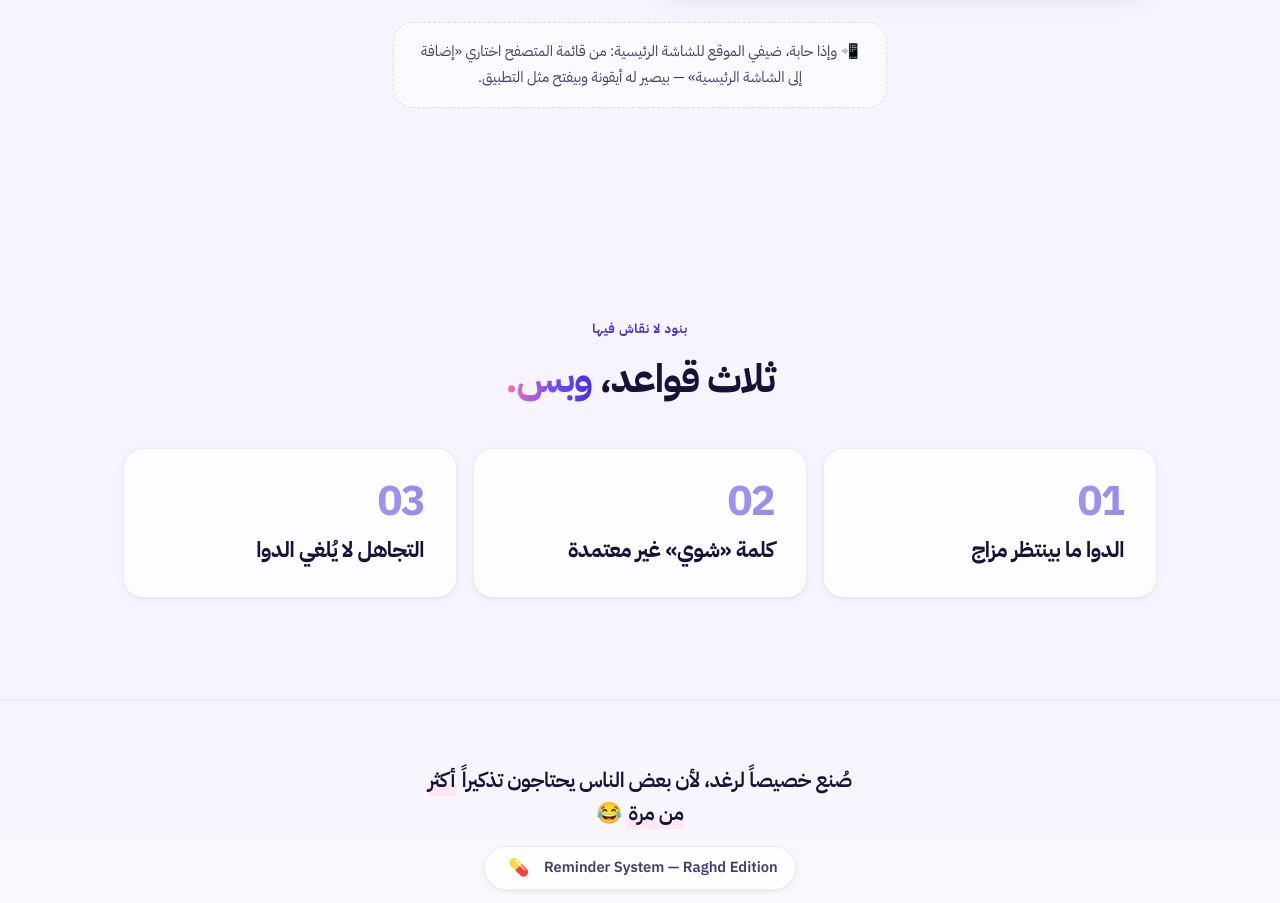
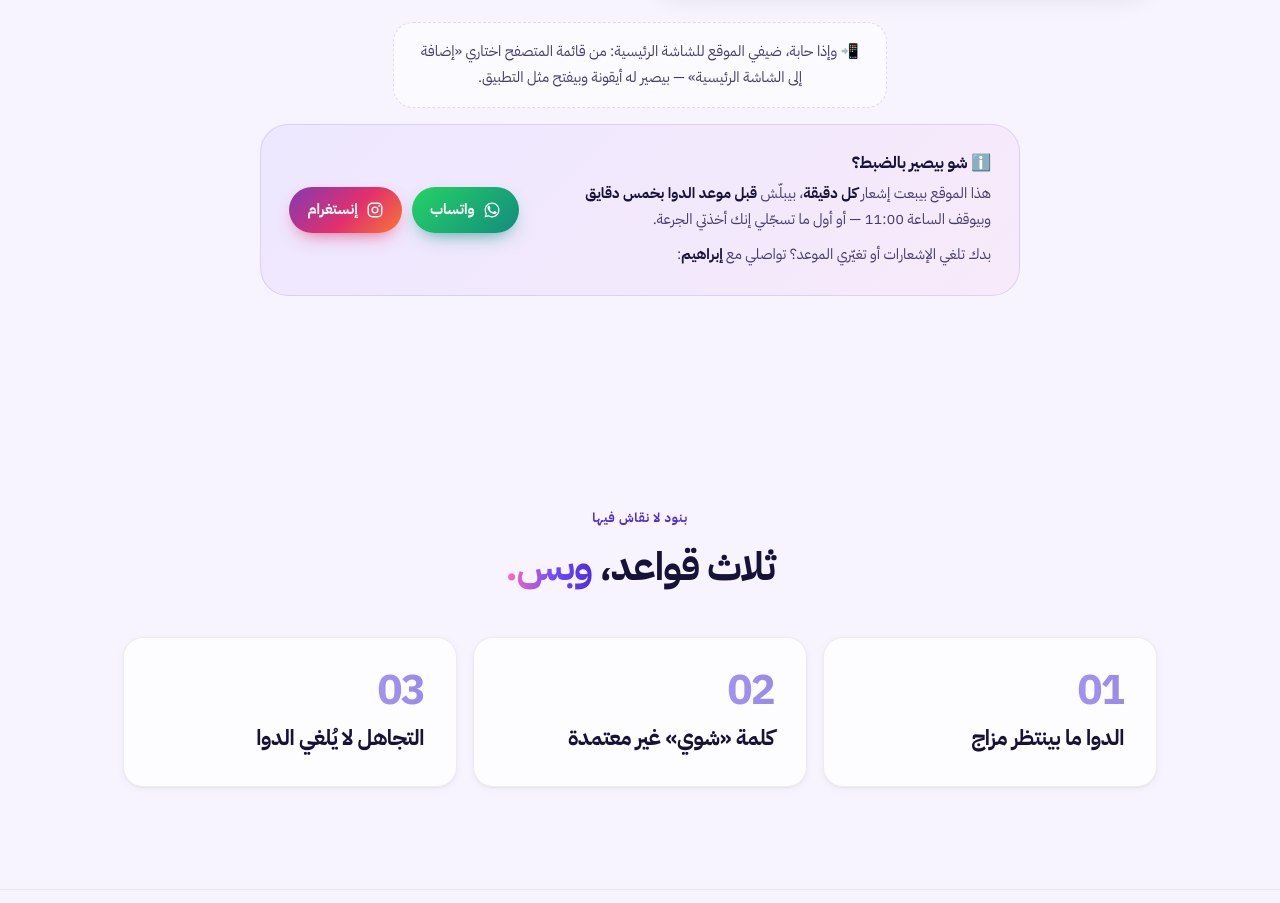
Before and after one commit to Znad-Odoo-DEV/raghad-reminder, an Astro site: page / in a window 1280 px wide. Shown: the part 2000-2903 px from the top of the page. Built offline with nearby package versions, Linux system fonts and the light colour scheme; Astro itself is replaced by a stand-in of ours.

Commit message:
إضافة شرح الإشعارات وروابط التواصل لإلغائها
قسم التذكير صار يوضّح أن الموقع يرسل إشعاراً كل دقيقة بدءاً من خمس دقائق
قبل الموعد، ويتوقف الساعة 11:00 أو فور تسجيل الجرعة. وتحته زرّا تواصل مع
إبراهيم لإلغاء الإشعارات: واتساب برسالة مُعبّأة مسبقاً، وإنستغرام.

Co-Authored-By: Claude Opus 5 (1M context) <noreply@anthropic.com>

```diff
--- a/src/components/RemindCard.astro
+++ b/src/components/RemindCard.astro
@@ -1,4 +1,6 @@
 ---
+const WA = 'https://wa.me/971525691003?text=%D9%85%D8%B1%D8%AD%D8%A8%D8%A7%20%D8%A5%D8%A8%D8%B1%D8%A7%D9%87%D9%8A%D9%85%D8%8C%20%D8%A8%D8%AE%D8%B5%D9%88%D8%B5%20%D8%A5%D8%B4%D8%B9%D8%A7%D8%B1%D8%A7%D8%AA%20%D9%85%D9%88%D9%82%D8%B9%20%D8%A7%D9%84%D8%AF%D9%88%D8%A7%20%F0%9F%92%8A';
+const IG = 'https://www.instagram.com/znad_0';
 const icsHref = `${import.meta.env.BASE_URL}raghd-dose.ics`;
 ---
 
@@ -71,6 +73,51 @@ const icsHref = `${import.meta.env.BASE_URL}raghd-dose.ics`;
       وإذا حابة، ضيفي الموقع للشاشة الرئيسية: من قائمة المتصفح اختاري
       «إضافة إلى الشاشة الرئيسية» — بيصير له أيقونة وبيفتح مثل التطبيق.
     </p>
+
+    <!-- ============ إلغاء الإشعارات ============ -->
+    <aside class="cancel reveal" style="--reveal-delay: 260ms" aria-labelledby="cancel-heading">
+      <div class="cancel__text">
+        <h3 id="cancel-heading" class="cancel__title">
+          <span aria-hidden="true">ℹ️</span> شو بيصير بالضبط؟
+        </h3>
+        <p class="cancel__body">
+          هذا الموقع بيبعت إشعار <b>كل دقيقة</b>، بيبلّش <b>قبل موعد الدوا بخمس
+          دقايق</b> وبيوقف الساعة 11:00 — أو أول ما تسجّلي إنك أخذتي الجرعة.
+        </p>
+        <p class="cancel__body">
+          بدك تلغي الإشعارات أو تغيّري الموعد؟ تواصلي مع <b>إبراهيم</b>:
+        </p>
+      </div>
+
+      <div class="cancel__actions">
+        <a
+          class="chan chan--wa"
+          href={WA}
+          target="_blank"
+          rel="noopener noreferrer"
+        >
+          <svg class="chan__ico" viewBox="0 0 24 24" aria-hidden="true" fill="currentColor">
+            <path d="M17.47 14.38c-.3-.15-1.76-.87-2.03-.97-.27-.1-.47-.15-.67.15-.2.3-.77.96-.94 1.16-.17.2-.35.22-.65.08-.3-.15-1.26-.47-2.4-1.48-.89-.79-1.49-1.77-1.66-2.07-.17-.3-.02-.46.13-.61.14-.14.3-.35.45-.53.15-.18.2-.3.3-.5.1-.2.05-.38-.02-.53-.08-.15-.67-1.61-.92-2.2-.24-.58-.49-.5-.67-.51h-.57c-.2 0-.52.07-.79.38-.27.3-1.04 1.02-1.04 2.48s1.07 2.88 1.22 3.08c.15.2 2.1 3.2 5.08 4.49.71.3 1.26.49 1.69.63.71.22 1.36.19 1.87.12.57-.09 1.76-.72 2.01-1.41.25-.7.25-1.29.17-1.42-.07-.13-.27-.2-.57-.35Z"/>
+            <path d="M12.04 2C6.58 2 2.13 6.45 2.13 11.91c0 1.75.46 3.45 1.32 4.96L2 22l5.25-1.38a9.86 9.86 0 0 0 4.79 1.22h.01c5.46 0 9.91-4.45 9.91-9.91S17.5 2 12.04 2Zm0 18.15h-.01c-1.48 0-2.93-.4-4.2-1.15l-.3-.18-3.12.82.83-3.04-.2-.31a8.2 8.2 0 0 1-1.26-4.38c0-4.54 3.7-8.23 8.25-8.23 2.2 0 4.27.86 5.83 2.42a8.18 8.18 0 0 1 2.41 5.82c0 4.54-3.7 8.23-8.24 8.23Z"/>
+          </svg>
+          واتساب
+        </a>
+
+        <a
+          class="chan chan--ig"
+          href={IG}
+          target="_blank"
+          rel="noopener noreferrer"
+        >
+          <svg class="chan__ico" viewBox="0 0 24 24" aria-hidden="true" fill="none" stroke="currentColor" stroke-width="1.9">
+            <rect x="3" y="3" width="18" height="18" rx="5.2"/>
+            <circle cx="12" cy="12" r="3.8"/>
+            <circle cx="17.4" cy="6.6" r="1.15" fill="currentColor" stroke="none"/>
+          </svg>
+          إنستغرام
+        </a>
+      </div>
+    </aside>
   </div>
 </section>
 
@@ -187,6 +234,78 @@ const icsHref = `${import.meta.env.BASE_URL}raghd-dose.ics`;
   }
   .opt__hint b { color: var(--c-ink-soft); }
 
+  /* ---- إلغاء الإشعارات ---- */
+  .cancel {
+    display: flex;
+    flex-wrap: wrap;
+    align-items: center;
+    gap: clamp(1rem, .7rem + 1.2vw, 1.75rem);
+    max-width: 760px;
+    margin: var(--s-4) auto 0;
+    padding: clamp(1.25rem, 1rem + 1.2vw, 1.75rem);
+    border-radius: var(--r-lg);
+    background: linear-gradient(135deg, rgba(109, 74, 255, .07), rgba(255, 111, 181, .07));
+    border: 1px solid rgba(109, 74, 255, .16);
+  }
+
+  .cancel__text { flex: 1 1 300px; }
+
+  .cancel__title {
+    font-size: 1.02rem;
+    font-weight: 700;
+    letter-spacing: -.015em;
+    margin-block-end: .45rem;
+  }
+
+  .cancel__body {
+    font-size: var(--t-sm);
+    color: var(--c-ink-soft);
+    line-height: 1.8;
+  }
+  .cancel__body + .cancel__body { margin-block-start: .5rem; }
+  .cancel__body b { color: var(--c-ink); font-weight: 700; }
+
+  .cancel__actions {
+    display: flex;
+    flex-wrap: wrap;
+    gap: .6rem;
+    flex: 0 1 auto;
+  }
+
+  .chan {
+    display: inline-flex;
+    align-items: center;
+    justify-content: center;
+    gap: .5rem;
+    min-height: 46px;
+    padding: .65rem 1.15rem;
+    border-radius: var(--r-pill);
+    font-size: var(--t-sm);
+    font-weight: 700;
+    color: #fff;
+    text-decoration: none;
+    white-space: nowrap;
+    transition: transform var(--d-fast) var(--e-back), box-shadow var(--d-base) var(--e-soft);
+  }
+  .chan:hover { transform: translateY(-2px); }
+  .chan:active { transform: translateY(0) scale(.97); }
+
+  .chan__ico { width: 18px; height: 18px; flex-shrink: 0; }
+
+  .chan--wa {
+    background: linear-gradient(135deg, #25d366, #128c7e);
+    box-shadow: 0 8px 20px -9px rgba(18, 140, 126, .9);
+  }
+  .chan--ig {
+    background: linear-gradient(135deg, #833ab4, #e1306c 55%, #f77737);
+    box-shadow: 0 8px 20px -9px rgba(225, 48, 108, .9);
+  }
+
+  @media (max-width: 560px) {
+    .cancel__actions { width: 100%; }
+    .chan { flex: 1; }
+  }
+
   .remind__foot {
     max-width: 56ch;
     margin: var(--s-6) auto 0;
```
Also changed, not shown: README.md.
